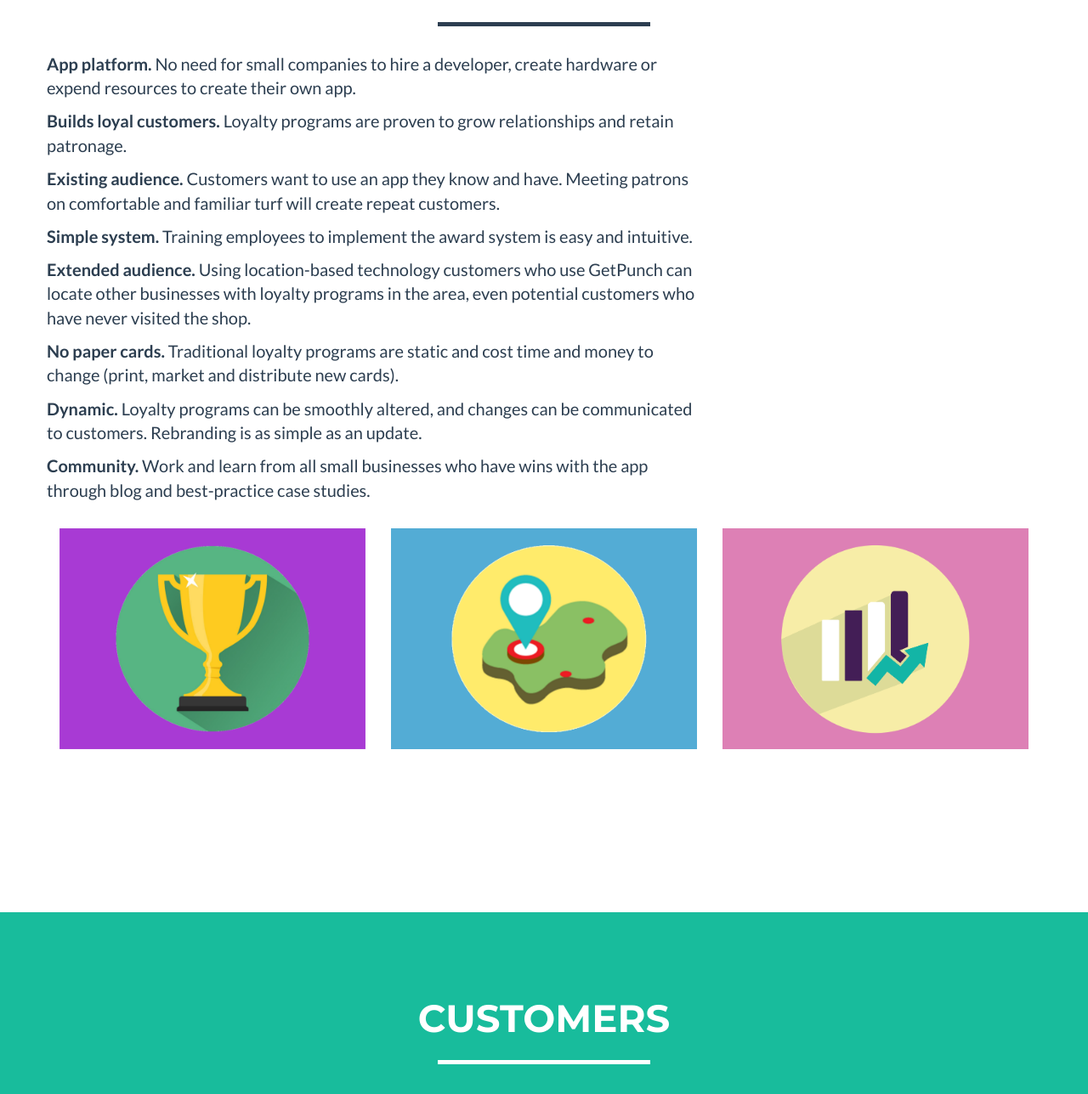
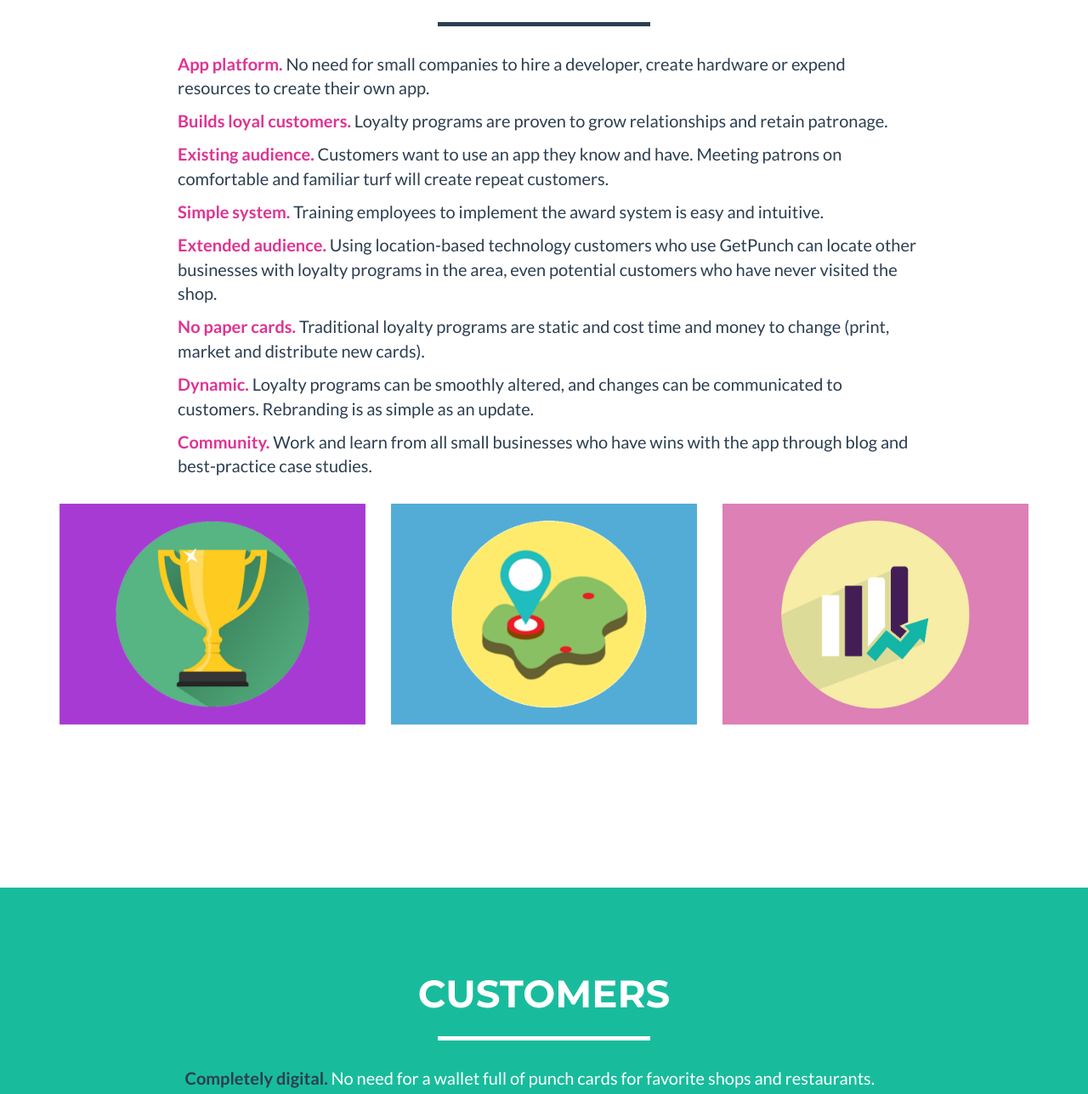
Before and after one commit to paytoto/punch, a plain HTML site: page index.html in a window 1280 px wide. Shown: the part 960-2248 px from the top of the page at 85% size. Drawn offline with nearby package versions, Linux system fonts and the light colour scheme.

Commit message:
Added files via upload

```diff
--- a/css/freelancer.css
+++ b/css/freelancer.css
@@ -8,8 +8,22 @@ body {
     overflow-x: hidden;
 }
 
+.about p1 {
+    color: #DF3393;
+}
+
+.customer p2 {
+    color: #2c3e50;
+}
+
 p {
     font-size: 20px;
+}
+
+.center-div {
+  position: relative;
+  left: 33%;
+  margin-left: -100px;
 }
 
 p.small {
```
